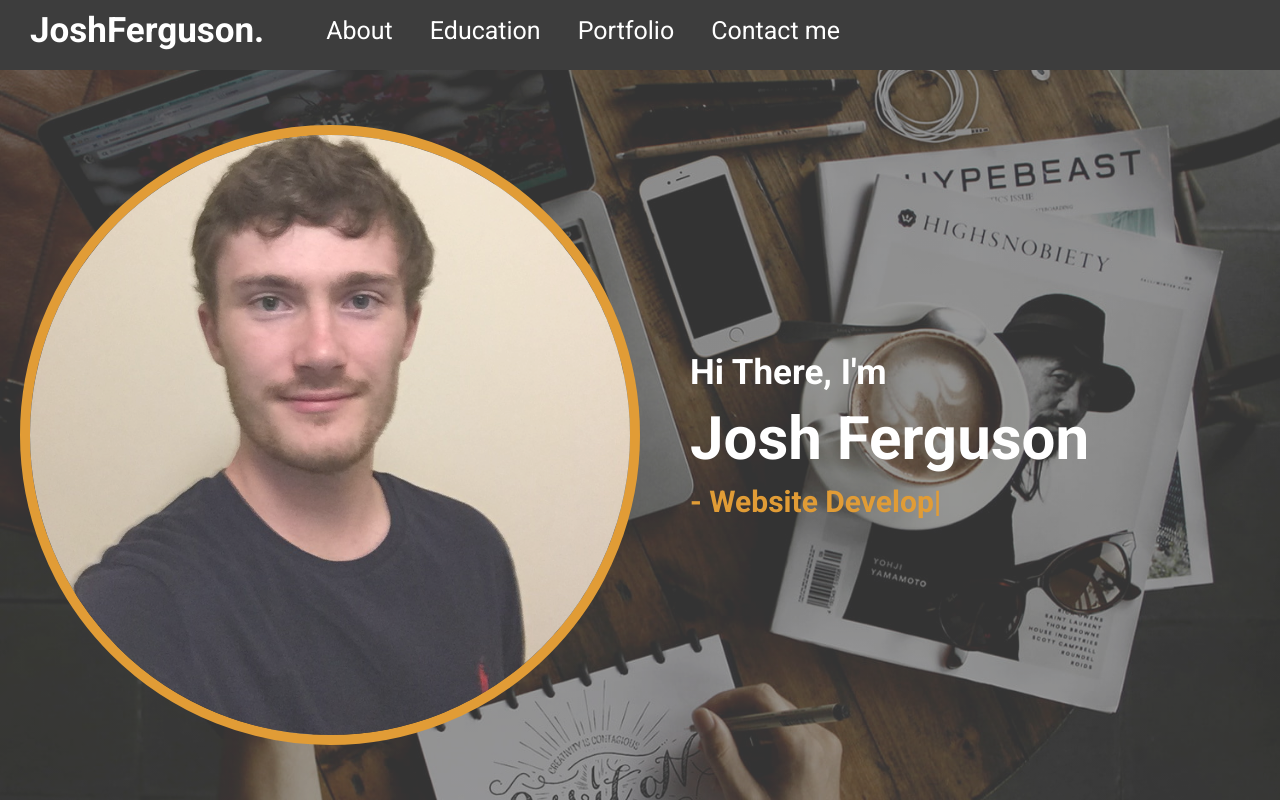
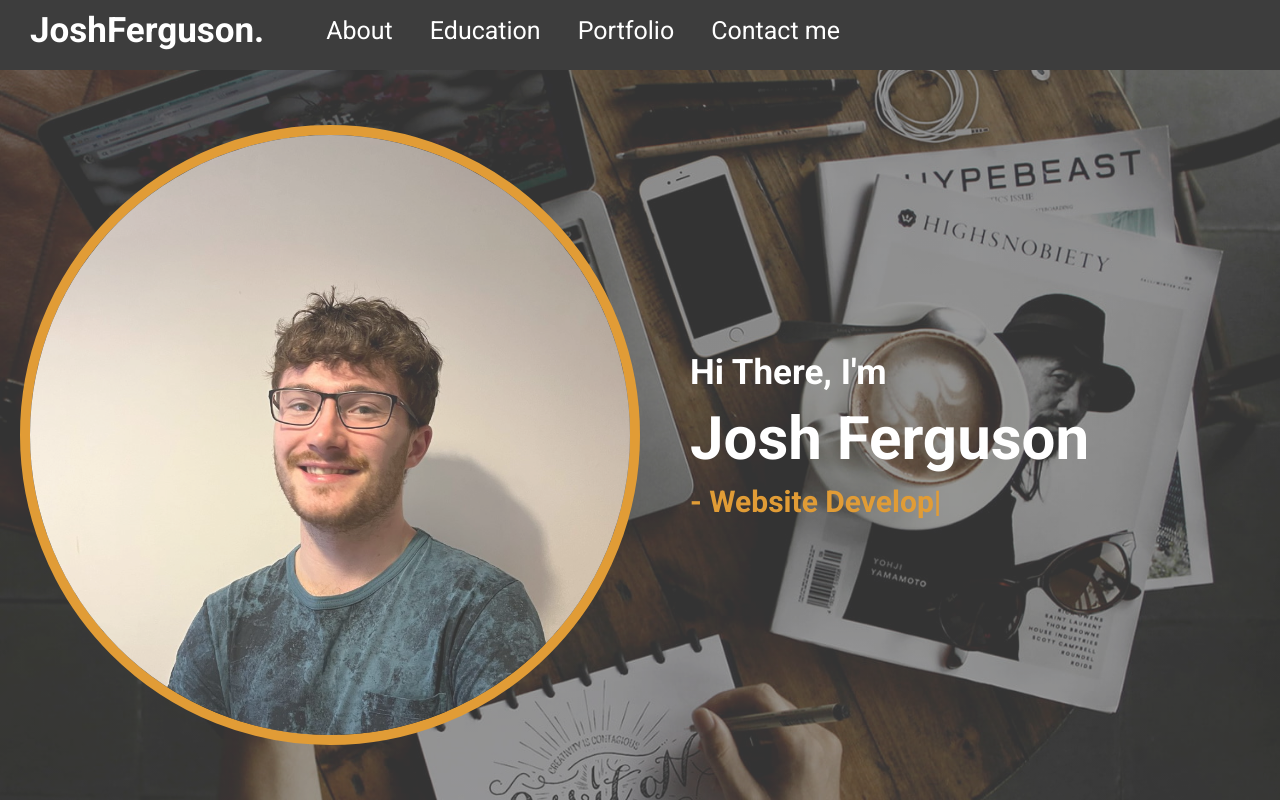
Before and after one commit to josh-ferguson/Porfolio, a React (Create React App) app: page / in a window 1280 px wide. Built offline with nearby package versions, Linux system fonts and the light colour scheme.

Commit message:
changes made to profile picture and education skills list

```diff
--- a/package.json
+++ b/package.json
@@ -1,5 +1,6 @@
 {
   "name": "portfolio_josh",
+  "homepage": "http://joshferguson.co.uk/",
   "version": "0.1.0",
   "private": true,
   "dependencies": {
--- a/src/components/education/education.scss
+++ b/src/components/education/education.scss
@@ -123,13 +123,13 @@
                     font-size: 20px;
                     margin: 5px 0;
                     display: block;
-                    cursor: pointer;
+                    // cursor: pointer;
 
-                    -webkit-transition: font-size 0.3s ease;
-                    -moz-transition: font-size 0.3s ease;
-                    -o-transition: font-size 0.3s ease;
-                    -ms-transition: font-size 0.3s ease;
-                    transition: font-size 0.3s ease;
+                    // -webkit-transition: font-size 0.3s ease;
+                    // -moz-transition: font-size 0.3s ease;
+                    // -o-transition: font-size 0.3s ease;
+                    // -ms-transition: font-size 0.3s ease;
+                    // transition: font-size 0.3s ease;
 
                     @include mobile{
                         margin: 0;
@@ -140,9 +140,9 @@
                         border: none;
                     }
 
-                    &:hover{
-                        font-size: 30px;;
-                    }
+                    // &:hover{
+                    //     font-size: 30px;
+                    // }
                 }
             }
 
--- a/src/components/home/Home.jsx
+++ b/src/components/home/Home.jsx
@@ -19,7 +19,7 @@ export default function Home() {
         <div className="home" id="home">
             <div className="left">
                 <div className="imgContainer">
-                    <img src="assets/profile pic.jpg" alt="Profile" />
+                    <img src="assets/profile_pic.jpg" alt="Profile" />
                 </div>
             </div>
             <div className="right">
--- a/src/components/home/home.scss
+++ b/src/components/home/home.scss
@@ -32,7 +32,7 @@
             border-radius: 50%;
             border: 10px solid rgb(218, 132, 4);
             display: flex;
-            align-items: flex-end;
+            align-items: flex-start;
             justify-content: center;
             float: right;
             z-index: 2;
```
Also changed, not shown: public/assets/profile_pic.jpg (added).
